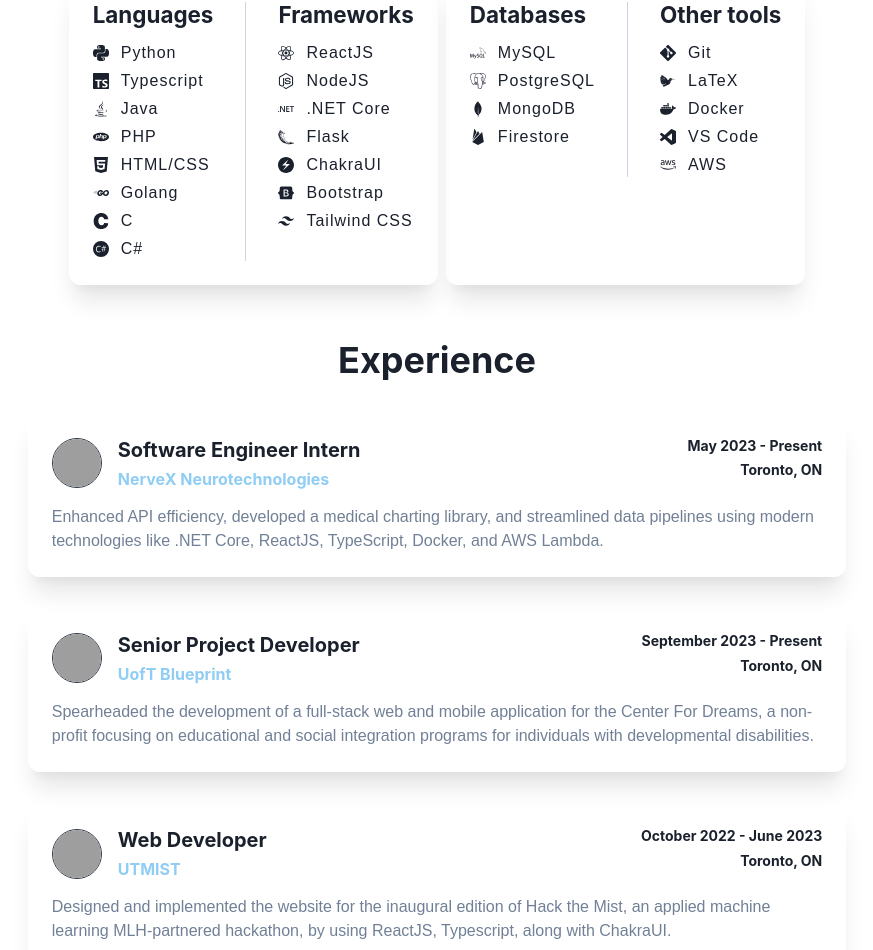
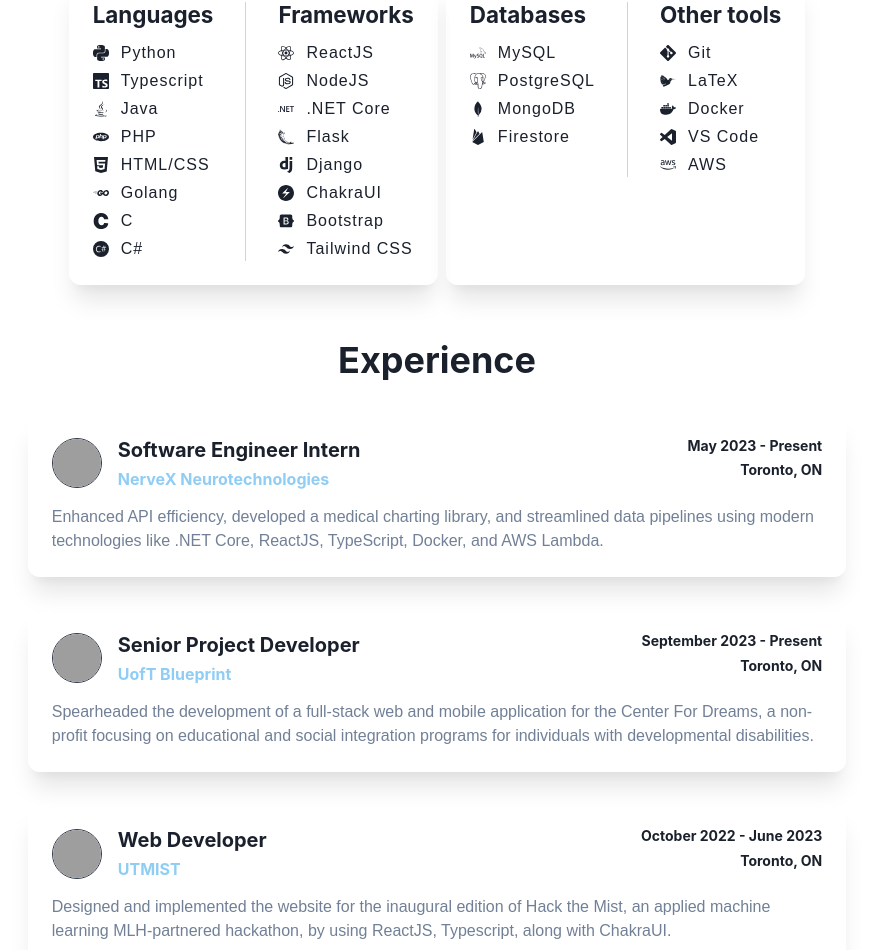
Before and after one commit to jasonfyw/jasonfyw.github.io, a React (Create React App) app: page / in a window 1280 px wide. Shown: the part 1520-2470 px from the top of the page, without its empty margins (203-1076 px from the left). Built offline with nearby package versions, Linux system fonts and the light colour scheme; grey boxes are pictures that could not be loaded; a web font is replaced by a local one.

Commit message:
add: django to skills

```diff
--- a/src/components/Skills/Skills.tsx
+++ b/src/components/Skills/Skills.tsx
@@ -32,7 +32,8 @@
     SiDotnet,
     SiAmazonaws,
     SiTailwindcss,
-    SiChakraui
+    SiChakraui,
+    SiDjango
 } from 'react-icons/si';
 import { Element } from 'react-scroll';
 import Fade from 'react-reveal/Fade';
@@ -75,6 +76,7 @@
                                             <SkillItem icon={SiNodedotjs} name='NodeJS' />
                                             <SkillItem icon={SiDotnet} name='.NET Core' />
                                             <SkillItem icon={SiFlask} name='Flask' />
+                                            <SkillItem icon={SiDjango} name='Django' />
                                             <SkillItem icon={SiChakraui} name='ChakraUI' />
                                             <SkillItem icon={SiBootstrap} name='Bootstrap' />
                                             <SkillItem icon={SiTailwindcss} name='Tailwind CSS' />
```
